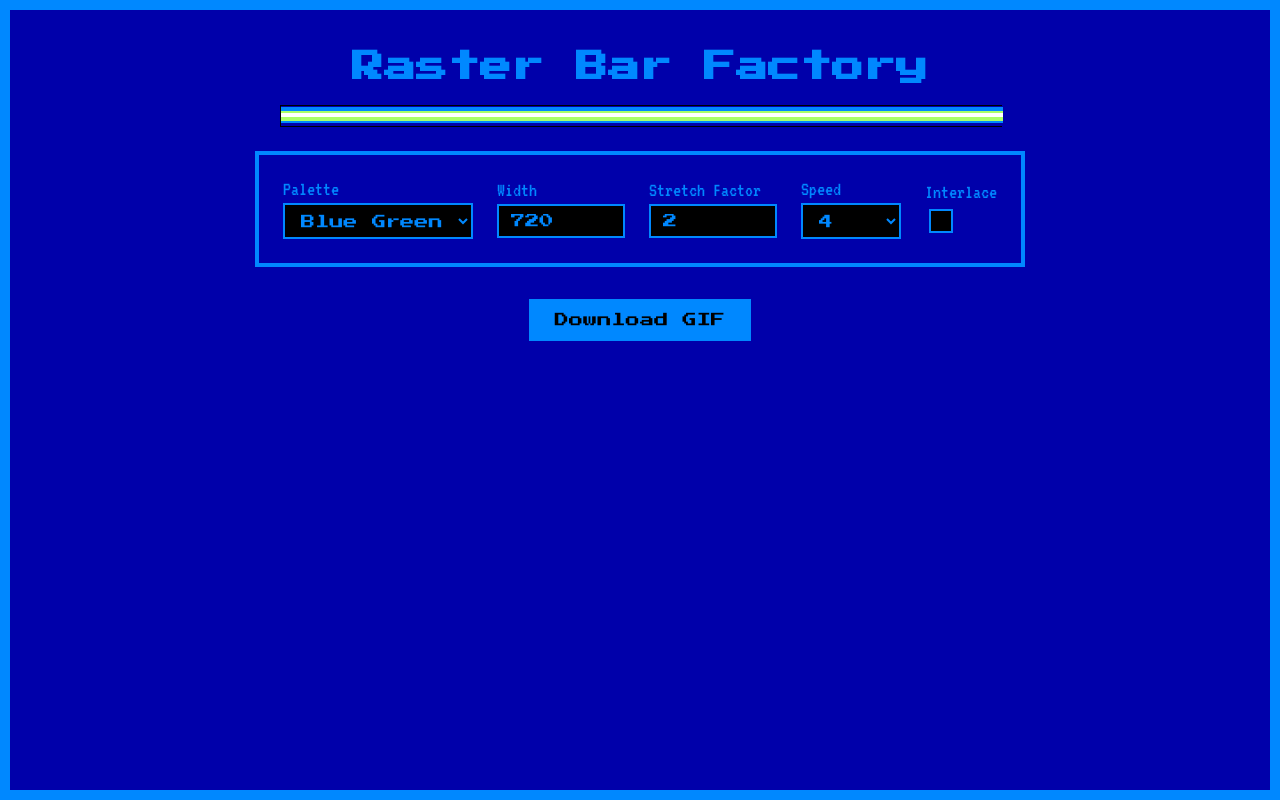
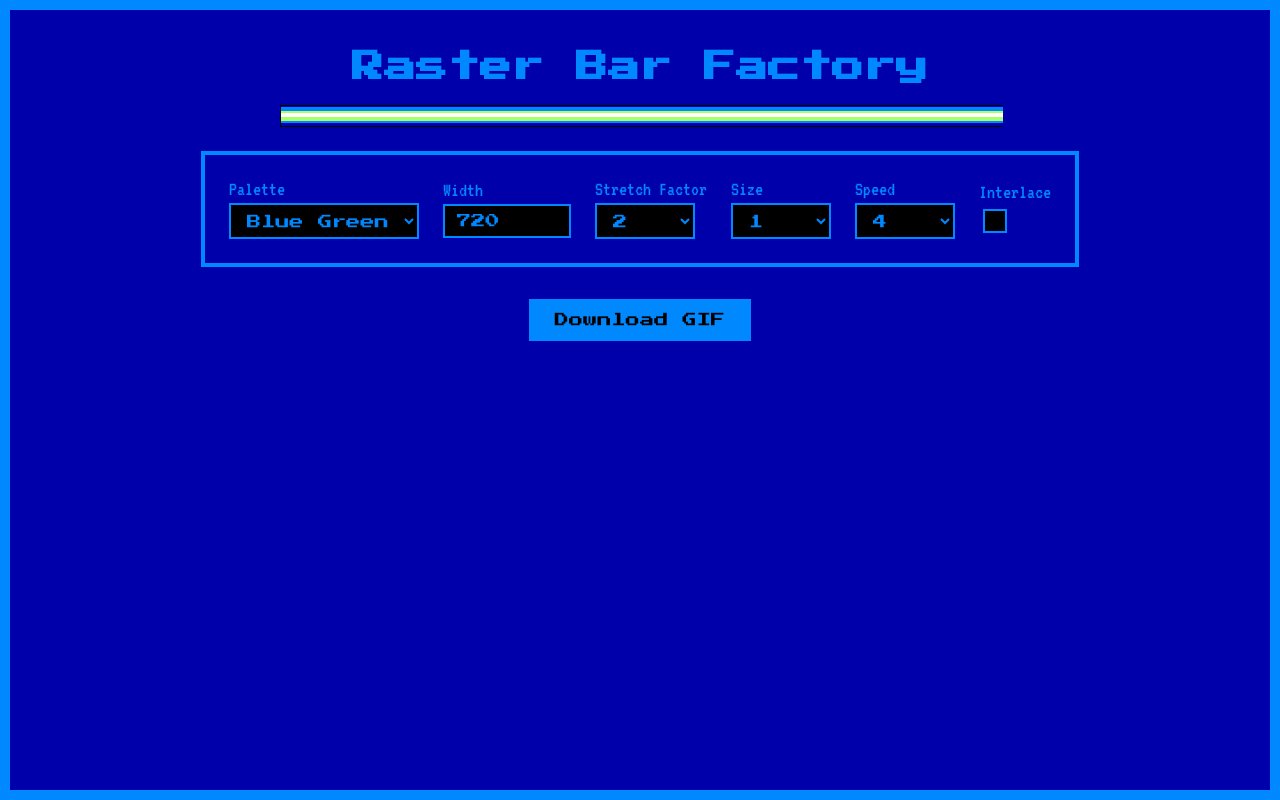
Before and after one commit to Chenzo/raster-bars, a React (Vite) app: page / in a window 1280 px wide. Built offline with nearby package versions, Linux system fonts and the light colour scheme.

Commit message:
more colors - size and speed fixes

```diff
--- a/src/App.jsx
+++ b/src/App.jsx
@@ -1,61 +1,27 @@
 import { useState } from "react";
 import styles from "./App.module.css";
-import { c64Colors } from "./constants/c64Colors";
+import { palettes } from "./constants/palettes";
 import SimpleRasterBar from "@/components/SimpleRasterBar";
 import { downloadRasterBarGif } from "./lib/downloadRasterBarGif";
 
-const blueGreen = [
-  c64Colors.blue,
-  c64Colors.lightblue,
-  c64Colors.lightgray,
-  c64Colors.lightgreen,
-  c64Colors.white,
-  c64Colors.white,
-  c64Colors.lightgreen,
-  c64Colors.lightgray,
-  c64Colors.lightblue,
-  c64Colors.blue,
-];
-
-const simpleRed = [
-  c64Colors.red,
-  c64Colors.lightred,
-  c64Colors.white,
-  c64Colors.white,
-  c64Colors.lightred,
-  c64Colors.red,
-];
-
-const goldArray = [
-  c64Colors.brown,
-  c64Colors.orange,
-  c64Colors.yellow,
-  c64Colors.white,
-  c64Colors.yellow,
-  c64Colors.orange,
-  c64Colors.brown,
-];
-
-const palettes = {
-  blueGreen,
-  simpleRed,
-  gold: goldArray,
-};
-
 export default function App() {
-  const [palette, setPalette] = useState("blueGreen");
+  const [palette, setPalette] = useState(palettes[0].id);
   const [width, setWidth] = useState("720");
   const [stretchFactor, setStretchFactor] = useState("2");
   const [speed, setSpeed] = useState("4");
+  const [sizeMultiplier, setSizeMultiplier] = useState("1");
   const [interlace, setInterlace] = useState(false);
+
+  const selectedPalette = palettes.find((p) => p.id === palette);
 
   const handleDownloadGif = () => {
     downloadRasterBarGif({
-      colorArray: palettes[palette],
+      colorArray: selectedPalette.colors,
       stretchFactor: Number(stretchFactor) || 1,
       interlace,
       width: Number(width) || 720,
       speed: Number(speed) || 1,
+      sizeMultiplier: Number(sizeMultiplier) || 1,
       filename: `${palette}-raster-bar.gif`,
     });
   };
@@ -67,9 +33,10 @@ export default function App() {
 
         <section className={styles.preview}>
           <SimpleRasterBar
-            colorArray={palettes[palette]}
+            colorArray={selectedPalette.colors}
             speed={Number(speed)}
             stretchFactor={Number(stretchFactor) || 1}
+            sizeMultiplier={Number(sizeMultiplier) || 1}
             interlace={interlace}
             width={Number(width) || undefined}
           />
@@ -87,9 +54,11 @@ export default function App() {
                 value={palette}
                 onChange={(e) => setPalette(e.target.value)}
               >
-                <option value="blueGreen">Blue Green</option>
-                <option value="simpleRed">Simple Red</option>
-                <option value="gold">Gold</option>
+                {palettes.map((p) => (
+                  <option key={p.id} value={p.id}>
+                    {p.label}
+                  </option>
+                ))}
               </select>
             </div>
 
@@ -111,14 +80,38 @@ export default function App() {
               <label className={styles.menuFieldLabel} htmlFor="stretchFactor">
                 Stretch Factor
               </label>
-              <input
+              <select
                 className={styles.menuFieldInput}
                 id="stretchFactor"
                 name="stretchFactor"
-                type="text"
                 value={stretchFactor}
                 onChange={(e) => setStretchFactor(e.target.value)}
-              />
+              >
+                {Array.from({ length: 10 }, (_, i) => i + 1).map((n) => (
+                  <option key={n} value={n}>
+                    {n}
+                  </option>
+                ))}
+              </select>
+            </div>
+
+            <div className={styles.menuField}>
+              <label className={styles.menuFieldLabel} htmlFor="sizeMultiplier">
+                Size
+              </label>
+              <select
+                className={styles.menuFieldInput}
+                id="sizeMultiplier"
+                name="sizeMultiplier"
+                value={sizeMultiplier}
+                onChange={(e) => setSizeMultiplier(e.target.value)}
+              >
+                <option value="1">1</option>
+                <option value="1.25">1.25</option>
+                <option value="1.5">1.5</option>
+                <option value="1.75">1.75</option>
+                <option value="2">2</option>
+              </select>
             </div>
 
             <div className={styles.menuField}>
@@ -132,7 +125,11 @@ export default function App() {
                 value={speed}
                 onChange={(e) => setSpeed(e.target.value)}
               >
-                <option value="1">1 - Fastest</option>
+                <option value="0.1">0.1 - Fastest</option>
+                <option value="0.25">0.25</option>
+                <option value="0.5">0.5</option>
+                <option value="0.75">0.75</option>
+                <option value="1">1</option>
                 <option value="2">2</option>
                 <option value="4">4</option>
                 <option value="8">8</option>
--- a/src/components/SimpleRasterBar.jsx
+++ b/src/components/SimpleRasterBar.jsx
@@ -4,7 +4,7 @@ import { useEffect, useRef } from "react";
 import styles from "./SimpleRasterBar.module.css";
 
 
-export default function SimpleRasterBar({ colorArray, speed, stretchFactor, interlace, width }) {
+export default function SimpleRasterBar({ colorArray, speed, stretchFactor, sizeMultiplier = 1, interlace, width }) {
   const canvasRef = useRef(null);
   const animationFrameRef = useRef(null);
 
@@ -44,7 +44,7 @@ export default function SimpleRasterBar({ colorArray, speed, stretchFactor, inte
     const draw = (timestamp) => {
       const colorBuffer = bufferRef.current;
       const bufferHeight = colorBuffer.length;
-      const visibleHeight = bufferHeight / 2;
+      const visibleHeight = Math.round((bufferHeight / 2) * sizeMultiplier);
 
       const canvasWidth = canvas.parentElement.offsetWidth;
       canvas.width = canvasWidth;
@@ -78,7 +78,7 @@ export default function SimpleRasterBar({ colorArray, speed, stretchFactor, inte
         cancelAnimationFrame(animationFrameRef.current);
       }
     };
-  }, [speed]);
+  }, [speed, sizeMultiplier]);
 
   return (
     <section
--- /dev/null
+++ b/src/constants/palettes.js
@@ -0,0 +1,80 @@
+import { c64Colors } from "./c64Colors";
+
+const blueGreen = [
+  c64Colors.blue,
+  c64Colors.lightblue,
+  c64Colors.lightgray,
+  c64Colors.lightgreen,
+  c64Colors.white,
+  c64Colors.white,
+  c64Colors.lightgreen,
+  c64Colors.lightgray,
+  c64Colors.lightblue,
+  c64Colors.blue,
+];
+
+const simpleRed = [
+  c64Colors.red,
+  c64Colors.lightred,
+  c64Colors.white,
+  c64Colors.white,
+  c64Colors.lightred,
+  c64Colors.red,
+];
+
+const goldArray = [
+  c64Colors.brown,
+  c64Colors.orange,
+  c64Colors.yellow,
+  c64Colors.white,
+  c64Colors.yellow,
+  c64Colors.orange,
+  c64Colors.brown,
+];
+
+const grayBar = [
+  c64Colors.black,
+  c64Colors.darkgray,
+  c64Colors.gray,
+  c64Colors.lightgrey,
+  c64Colors.gray,
+  c64Colors.darkgray,
+  c64Colors.black,
+];
+
+const bigGray = [
+  c64Colors.black,
+  c64Colors.darkgray,
+  c64Colors.gray,
+  c64Colors.lightgrey,
+  c64Colors.white,
+  c64Colors.lightgrey,
+  c64Colors.gray,
+  c64Colors.darkgray,
+  c64Colors.black,
+];
+
+const bigGreen = [
+  c64Colors.black,
+  c64Colors.darkgray,
+  c64Colors.green,
+  c64Colors.lightgrey,
+  c64Colors.lightgreen,
+  c64Colors.white,
+  c64Colors.lightgreen,
+  c64Colors.lightgrey,
+  c64Colors.green,
+  c64Colors.darkgray,
+  c64Colors.black,
+];
+
+const palettes = [
+  { id: "blueGreen", label: "Blue Green", colors: blueGreen },
+  { id: "simpleRed", label: "Simple Red", colors: simpleRed },
+  { id: "gold", label: "Gold", colors: goldArray },
+  { id: "grayBar", label: "Gray", colors: grayBar },
+  { id: "bigGray", label: "Big Gray", colors: bigGray },
+  { id: "bigGreen", label: "Big Green", colors: bigGreen },
+];
+
+export { palettes };
--- a/src/lib/downloadRasterBarGif.js
+++ b/src/lib/downloadRasterBarGif.js
@@ -21,10 +21,12 @@ export function downloadRasterBarGif({
   interlace,
   width,
   speed,
+  sizeMultiplier = 1,
   filename = "raster-bar.gif",
 }) {
   const pattern = buildPatternBuffer(colorArray, stretchFactor, interlace);
-  const height = pattern.length;
+  const cycleLength = pattern.length;
+  const height = Math.round(cycleLength * sizeMultiplier);
 
   const canvas = document.createElement("canvas");
   canvas.width = width;
@@ -35,9 +37,9 @@ export function downloadRasterBarGif({
   const delay = Math.max(20, Math.round(speed * (1000 / 60)));
   let palette;
 
-  for (let frame = 0; frame < height; frame++) {
+  for (let frame = 0; frame < cycleLength; frame++) {
     for (let y = 0; y < height; y++) {
-      ctx.fillStyle = pattern[(frame + y) % height];
+      ctx.fillStyle = pattern[(frame + y) % cycleLength];
       ctx.fillRect(0, y, width, 1);
     }
 
```
Also changed, not shown: 1 other file (tests, documents, lock files or other folders).
